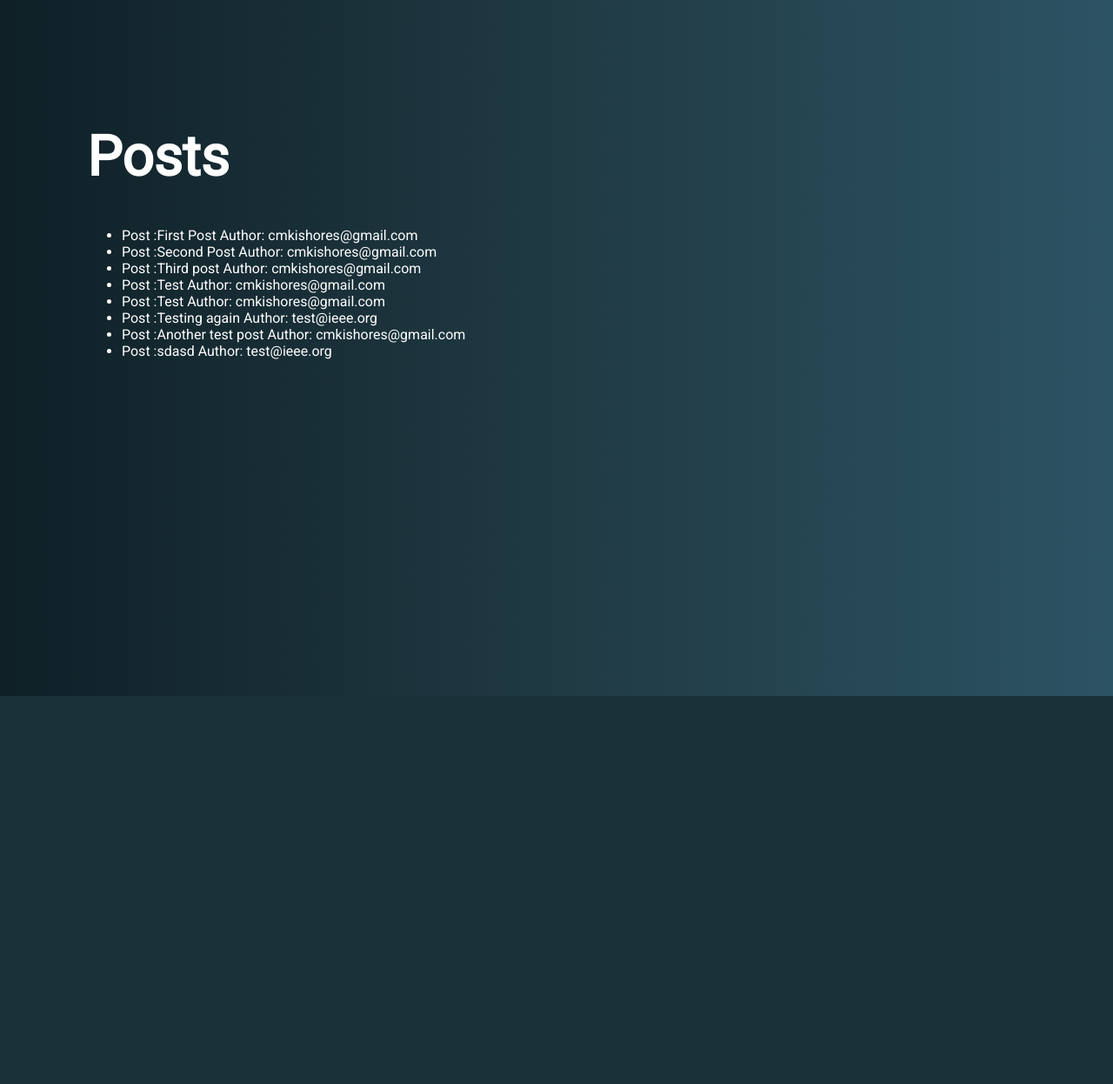
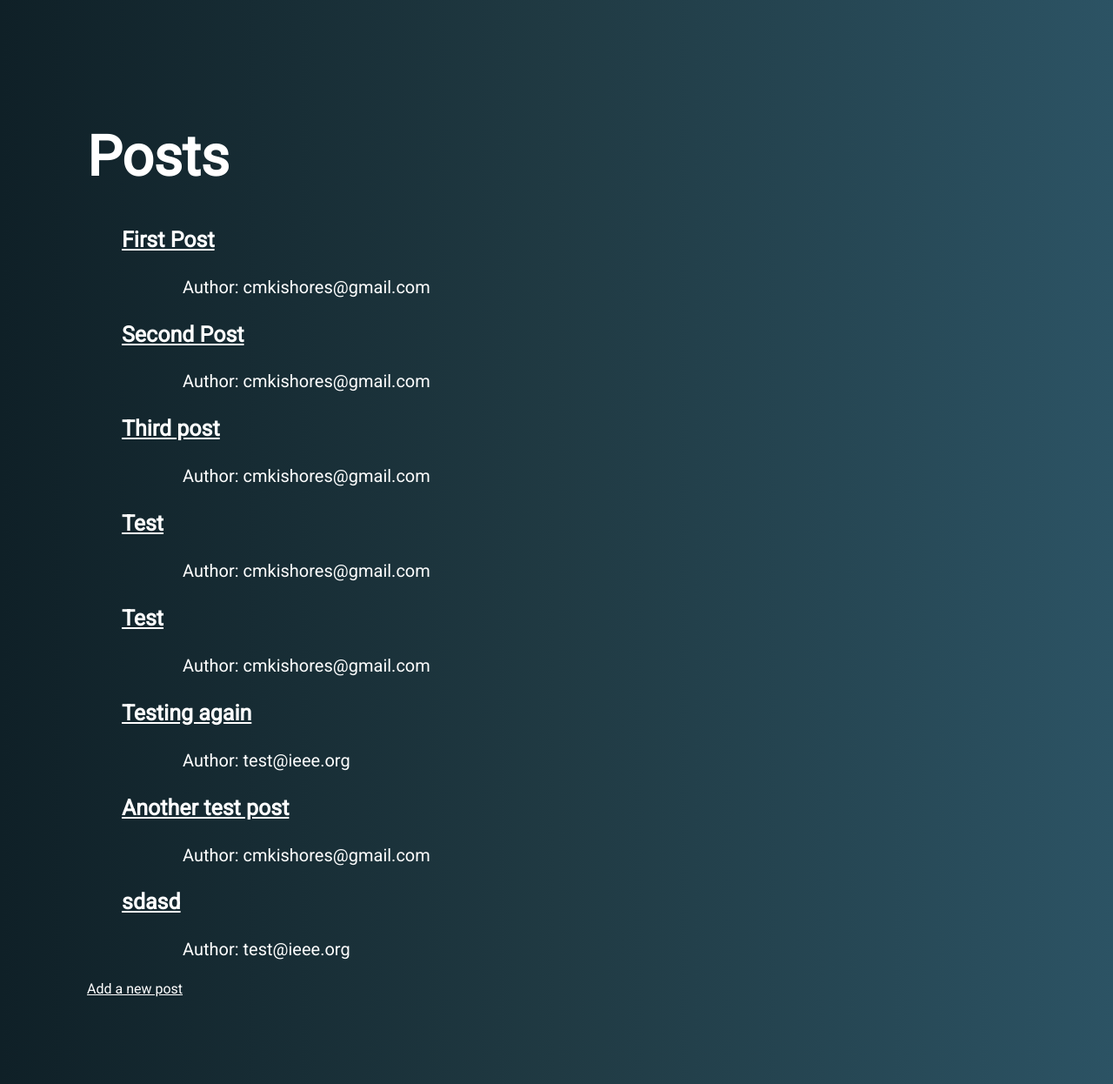
Before and after one commit to cmkishores/blog_site, a Django app: page / in a window 1280 px wide. Shown: the whole page at 87% size. Before the commit the page ends 800 px from the top, so only its background shows below. Run offline with Django 3.2, Linux system fonts and the light colour scheme; data comes from the database, SQL or seed files in the repository; both versions use the stored data as it was after the commit; some web fonts are replaced.

Commit message:
Add new post button and design changes  to index file

```diff
--- a/posts/models.py
+++ b/posts/models.py
@@ -1,8 +1,16 @@
 from django.db import models
+from django.urls import reverse
 
 class Post(models.Model):
 	title = models.CharField(max_length=50)
 	content = models.TextField()
 	author = models.EmailField()
 
+	def __str__(self):
+		return self.title[:30]
+
+	def get_absolute_url(self):
+		return reverse('detailed', args=[str(self.id)])
+
+
 # Create your models here.
--- a/posts/urls.py
+++ b/posts/urls.py
@@ -1,8 +1,9 @@
 from django.urls import path
-from .views import ListingView, DetailedListView
+from .views import ListingView, DetailedListView, AddPostView
 
 urlpatterns = [
 	path('',ListingView.as_view(), name = 'lists' ),
 	path('detail/<int:pk>/',DetailedListView.as_view(),name = 'detailed'),
+	path('post/new/', AddPostView.as_view(),name = 'addpost')
 
 ]
--- a/posts/views.py
+++ b/posts/views.py
@@ -1,5 +1,8 @@
 from django.shortcuts import render
 from django.views.generic import ListView, DetailView
+from django.views.generic.edit import CreateView
+
+
 from .models import Post
 
 class ListingView(ListView):
@@ -11,4 +14,7 @@ class DetailedListView(DetailView):
 	model = Post
 	template_name = 'detailed.html'
 
-# Create your views here.
+class AddPostView(CreateView):
+	model = Post
+	template_name = 'addpost.html'
+	fields = ['title','author', 'content']
--- a/static/css/base.css
+++ b/static/css/base.css
@@ -8,30 +8,35 @@ body {
 
 
 				}
-	title {
-			text-align:center;
-				}
-	a {
-		text-align:center;
-		color:white;
-		font-size:18px;
-	   }
-	h2 {
-			font-family: 'Roboto';
-			text-align:left;
-			font-size: 47px;
-			padding-top: 50px;
+
+
+	.post {
+			font-size: 25px;
+
 		}
+
 	h1 {
-			font-family: 'Roboto';
+
 			text-align:left;
 			font-size: 64px;
 		}
-	h3 {
-			font-size: 40px;
-			padding-top:50px;
+
 
 		}
 	p {
 		line-height: 30px;
 	}
+	ul {
+		list-style: none;
+
+		}
+	a {
+
+		color:white;
+	}
+
+	.author {
+		line-height: 40px;
+		font-size:20px;
+		padding-left:70px;
+	}
--- a/templates/index.html
+++ b/templates/index.html
@@ -7,7 +7,10 @@
 		<h1>Posts</h1>
 		<ul>
 		{% for element in list_of_posts %}
-		<li> Post :{{ element.title }} Author: {{element.author }} </li>
+		<h2><a href="{% url 'detailed' element.id %}"><li class = 'post'>{{ element.title }} </li></a></h2>
+		<li class = 'author'>  Author: {{element.author }} </li>
 		{% endfor %}
 		</ul>
+
+		<a href="{% url 'addpost' %}"> Add a new post </a>
 	{% endblock body %}
```
Also changed, not shown: templates/addpost.html (added, +13 -0 lines), db.sqlite3.
